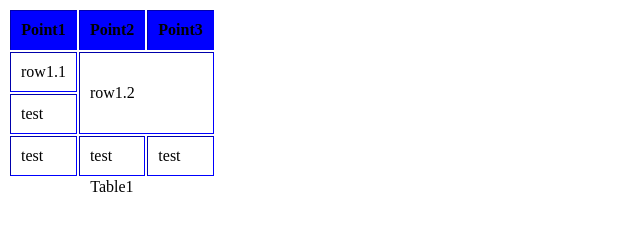
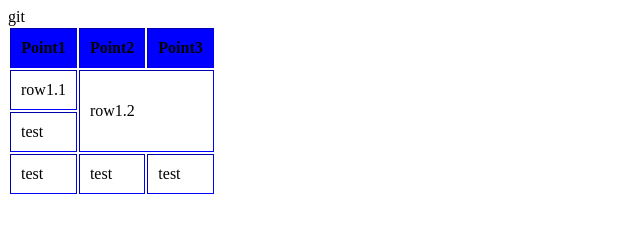
Before and after one commit to PoOksana10/homework, a plain HTML site: page index.html in a window 1280 px wide. Shown: the whole page, without its empty margins (0-640 px from the left). Drawn offline with Linux system fonts and the light colour scheme.

Commit message:
modified file

```diff
--- a/index.html
+++ b/index.html
@@ -17,7 +17,7 @@
 </style>
 <body>
 <table border="1"cellpadding="10">
-   <caption align="bottom">Table1</caption>
+git
     <thead>
     <tr bgcolor="blue">
         <th>Point1</th>
```
